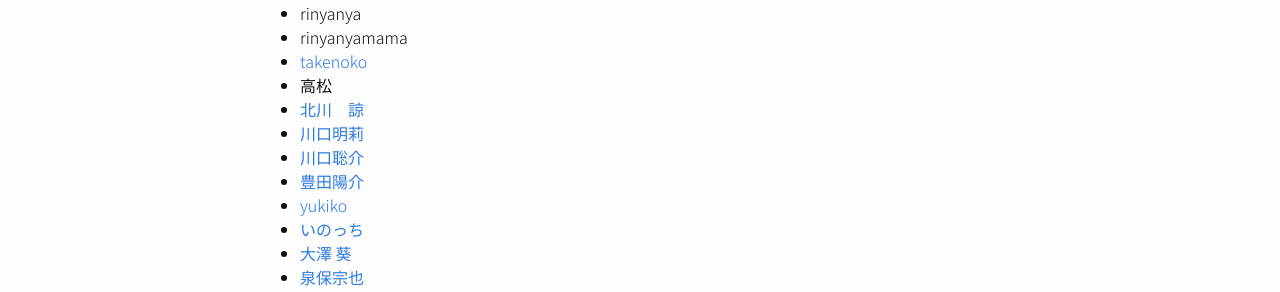
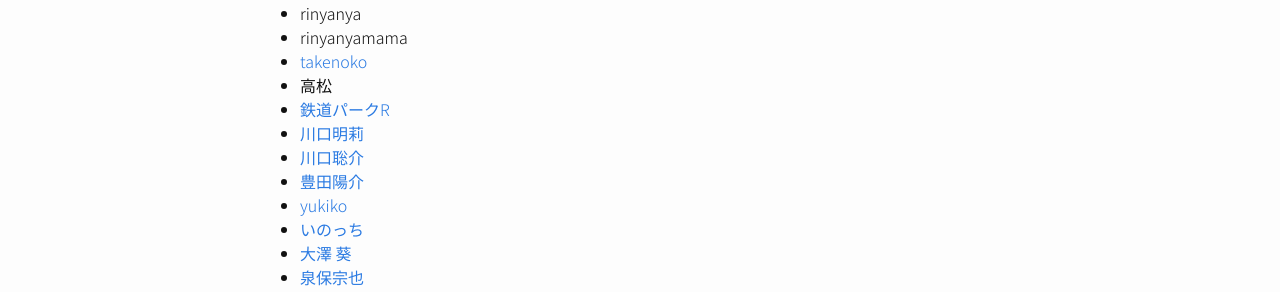
Before and after one commit to pgmsaloon4kids/pgmsaloon4kids.github.io, a Jekyll site: the page built from pages/tokyo/2021.md, in a window 1280 px wide and 900 px high, scrolled down 3034 px. Shown: the part 340-632 px from the top of the window. Built offline with Jekyll 4.4.1, drawn with Linux system fonts in a browser that asks for light colours.

Commit message:
Update 2021.md

```diff
--- a/pages/tokyo/2021.md
+++ b/pages/tokyo/2021.md
@@ -69,7 +69,7 @@ __こちらは、スタッフが苦労してプログラミングしている様
 - rinyanyamama
 - [takenoko](/staff/takenoko){:target="_blank"}
 - 高松
-- [北川　諒](/staff/trainpark-r){:target="_blank"}
+- [鉄道パークR](/staff/trainpark-r){:target="_blank"}
 - [川口明莉](/staff/akari){:target="_blank"}
 - [川口聡介](/staff/sousuke){:target="_blank"}
 - [豊田陽介](/staff/toyota){:target="_blank"}
```
